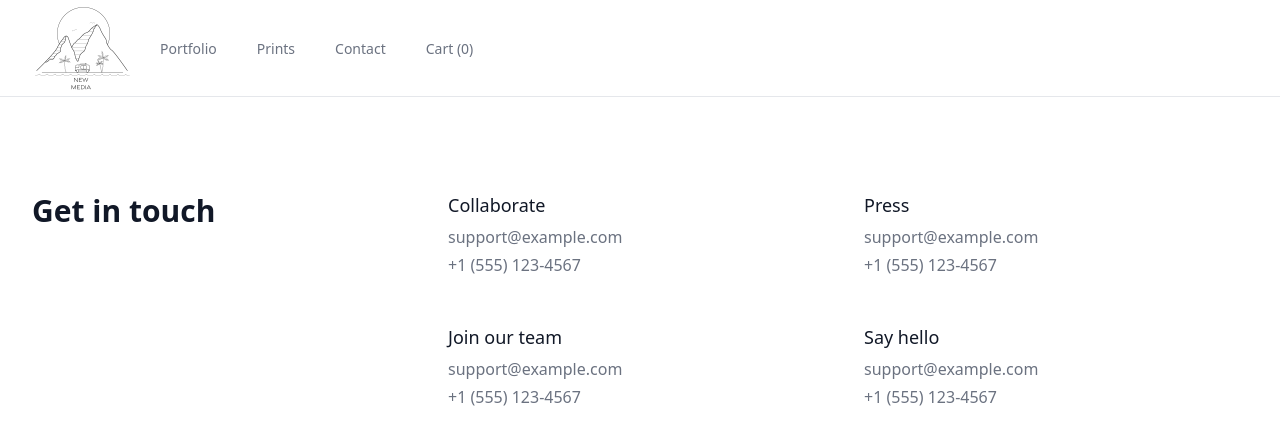
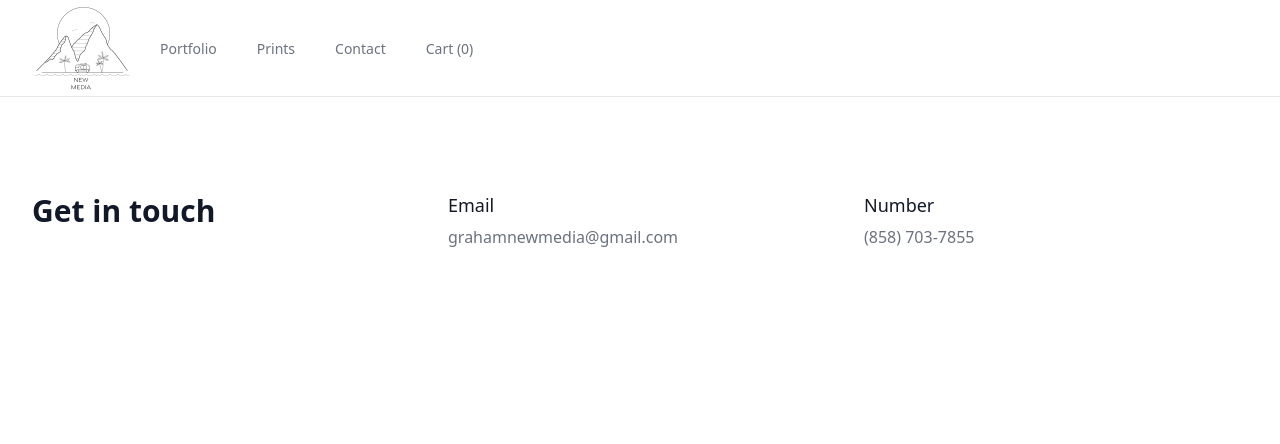
Before and after one commit to evantyip/grahamNewMedia, a Next.js app: page /contact in a window 1280 px wide. Shown: the top 444 px of the page. Built offline with nearby package versions, Linux system fonts and the light colour scheme.

Commit message:
Update contact page

```diff
--- a/pages/contact.js
+++ b/pages/contact.js
@@ -12,61 +12,23 @@ const contact = () => {
             <div className="mt-8 grid grid-cols-1 gap-12 sm:grid-cols-2 sm:gap-x-8 sm:gap-y-12 lg:col-span-2 lg:mt-0">
               <div>
                 <h3 className="text-lg font-medium leading-6 text-gray-900">
-                  Collaborate
+                  Email
                 </h3>
                 <dl className="mt-2 text-base text-gray-500">
                   <div>
                     <dt className="sr-only">Email</dt>
-                    <dd>support@example.com</dd>
-                  </div>
-                  <div className="mt-1">
-                    <dt className="sr-only">Phone number</dt>
-                    <dd>+1 (555) 123-4567</dd>
+                    <dd>grahamnewmedia@gmail.com</dd>
                   </div>
                 </dl>
               </div>
               <div>
                 <h3 className="text-lg font-medium leading-6 text-gray-900">
-                  Press
+                  Number
                 </h3>
                 <dl className="mt-2 text-base text-gray-500">
-                  <div>
-                    <dt className="sr-only">Email</dt>
-                    <dd>support@example.com</dd>
-                  </div>
                   <div className="mt-1">
                     <dt className="sr-only">Phone number</dt>
-                    <dd>+1 (555) 123-4567</dd>
-                  </div>
-                </dl>
-              </div>
-              <div>
-                <h3 className="text-lg font-medium leading-6 text-gray-900">
-                  Join our team
-                </h3>
-                <dl className="mt-2 text-base text-gray-500">
-                  <div>
-                    <dt className="sr-only">Email</dt>
-                    <dd>support@example.com</dd>
-                  </div>
-                  <div className="mt-1">
-                    <dt className="sr-only">Phone number</dt>
-                    <dd>+1 (555) 123-4567</dd>
-                  </div>
-                </dl>
-              </div>
-              <div>
-                <h3 className="text-lg font-medium leading-6 text-gray-900">
-                  Say hello
-                </h3>
-                <dl className="mt-2 text-base text-gray-500">
-                  <div>
-                    <dt className="sr-only">Email</dt>
-                    <dd>support@example.com</dd>
-                  </div>
-                  <div className="mt-1">
-                    <dt className="sr-only">Phone number</dt>
-                    <dd>+1 (555) 123-4567</dd>
+                    <dd>(858) 703-7855</dd>
                   </div>
                 </dl>
               </div>
```
